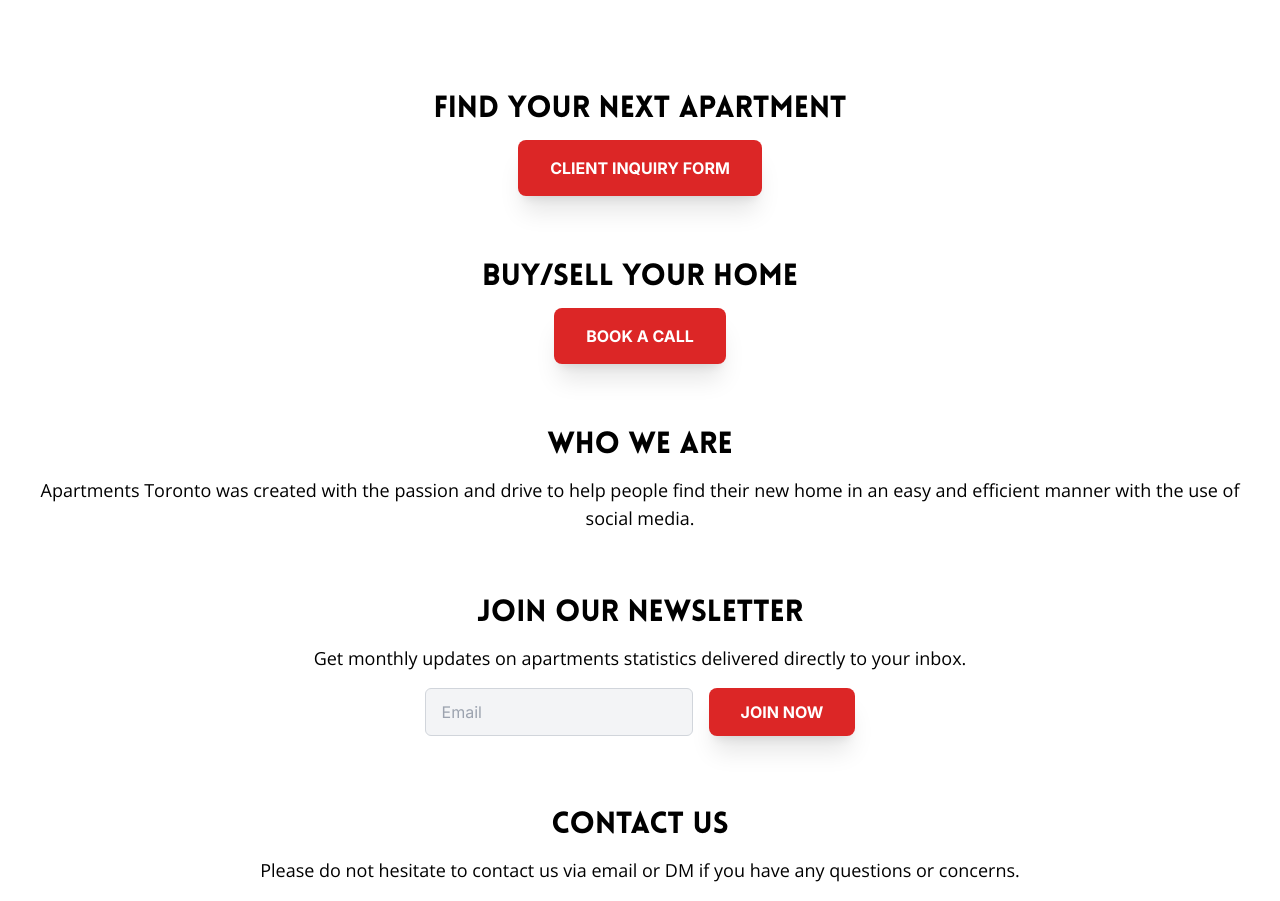
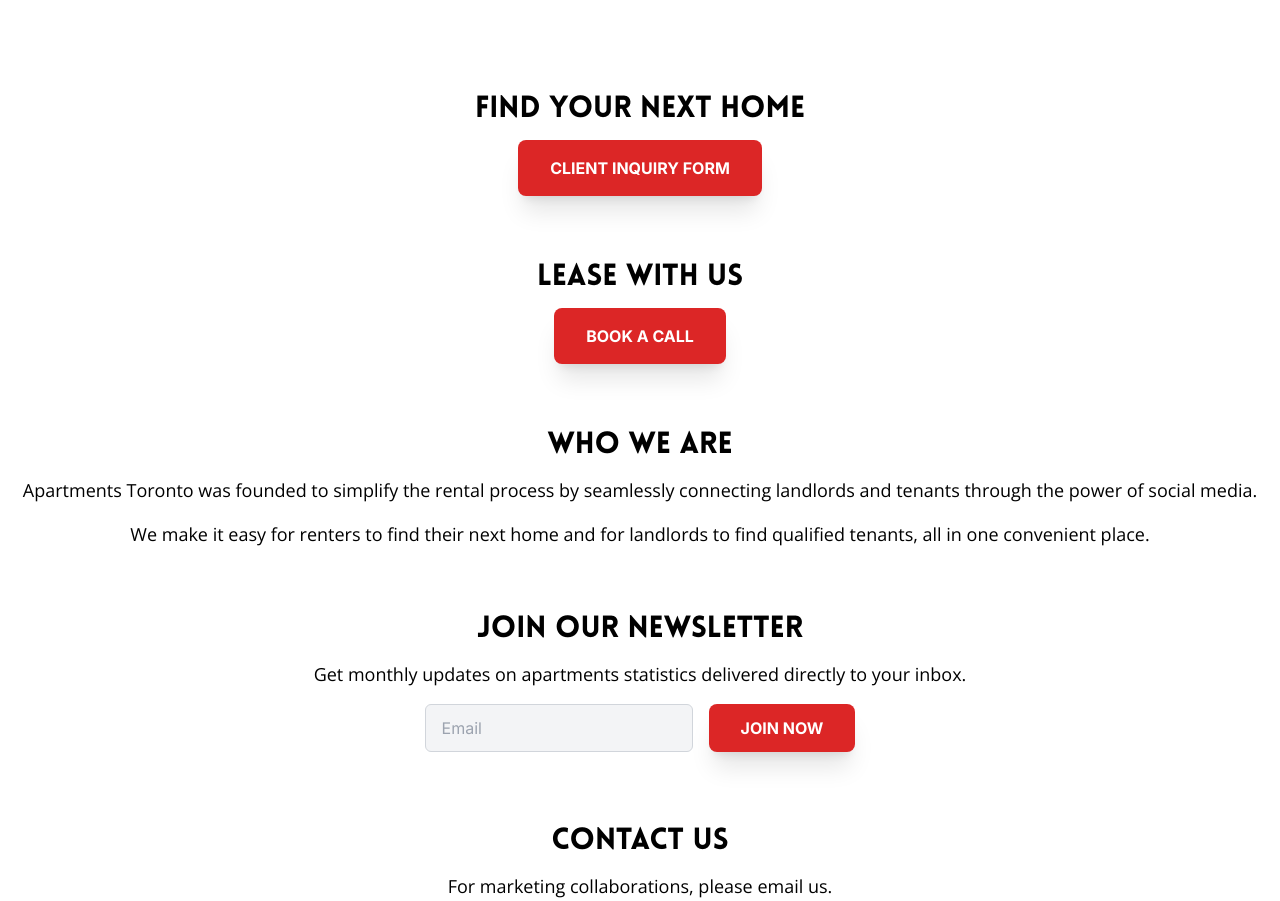
Before and after one commit to yunoprogramming/apartments-toronto, a Next.js app: page / in a window 1280 px wide. Shown: the part 640-1541 px from the top of the page. Built offline with nearby package versions, Linux system fonts and the light colour scheme.

Commit message:
verbiage

```diff
--- a/src/app/page.tsx
+++ b/src/app/page.tsx
@@ -26,7 +26,7 @@
           id="inquiry"
           className="p-4 flex flex-col items-center justify-center text-center mt-16"
         >
-          <h1 className="font-lovelo text-3xl mb-3">Find Your Next Apartment</h1> {/* Reduced bottom margin */}
+          <h1 className="font-lovelo text-3xl mb-3">Find Your Next Home</h1> {/* Reduced bottom margin */}
           <a
             href="https://docs.google.com/forms/d/e/1FAIpQLSeUjYLkjhNkqBJ6u0icwt6tAPXN47DQOEXoGk0OYxcRz0kGVg/viewform?fbclid=PAAaYVcgtYN4-VOejdGQm9Tdb9H4AE1UCzpMd9UmK8WruPlLaqBKv-2HwxGXg_aem_AdJi-cWuFo7sApq0Sejlop7LFupo8EyVC9tuxeS4CxnjhyQYG5-LwJxVGiu2pOcZa2E"
             className="bg-red-600 hover:bg-red-700 text-white font-lovelo font-bold py-4 px-8 rounded-lg mb-4 shadow-xl"  // Reduced bottom margin here
@@ -40,7 +40,7 @@
           id="calendy"
           className="p-4 flex flex-col items-center justify-center text-center mt-4"  // Reduced padding and margin-top
         >
-          <h1 className="font-lovelo text-3xl mb-3">Buy/Sell Your Home</h1>
+          <h1 className="font-lovelo text-3xl mb-3">Lease With Us</h1>
           <a
             href="https://calendly.com/apartmentstoronto"
             className="bg-red-600 hover:bg-red-700 text-white font-lovelo font-bold py-4 px-8 rounded-lg mb-4 shadow-xl"
@@ -52,7 +52,10 @@
         <section id="about" className="p-4 flex flex-col items-center justify-center text-center mt-4">  {/* Reduced padding and margin-top */}
           <h1 className="font-lovelo text-3xl mb-3">WHO WE ARE</h1> {/* Reduced bottom margin */}
           <p className="font-open-sans text-lg mb-4"> {/* Reduced bottom margin */}
-            Apartments Toronto was created with the passion and drive to help people find their new home in an easy and efficient manner with the use of social media.
+            Apartments Toronto was founded to simplify the rental process by seamlessly connecting landlords and tenants through the power of social media.
+          </p>
+          <p className="font-open-sans text-lg mb-4">
+            We make it easy for renters to find their next home and for landlords to find qualified tenants, all in one convenient place.
           </p>
         </section>
 
@@ -92,7 +95,7 @@
         <section id="contact" className="p-4 flex flex-col items-center justify-center text-center mt-4">  {/* Reduced padding and margin-top */}
           <h1 className="font-lovelo text-3xl mb-3">CONTACT US</h1>  {/* Reduced bottom margin */}
           <p className="font-open-sans text-lg mb-3"> {/* Reduced bottom margin */}
-            Please do not hesitate to contact us via email or DM if you have any questions or concerns.
+            For marketing collaborations, please email us.
           </p>
           <p className="font-open-sans text-lg mb-3"> {/* Reduced bottom margin */}
             <a
```
